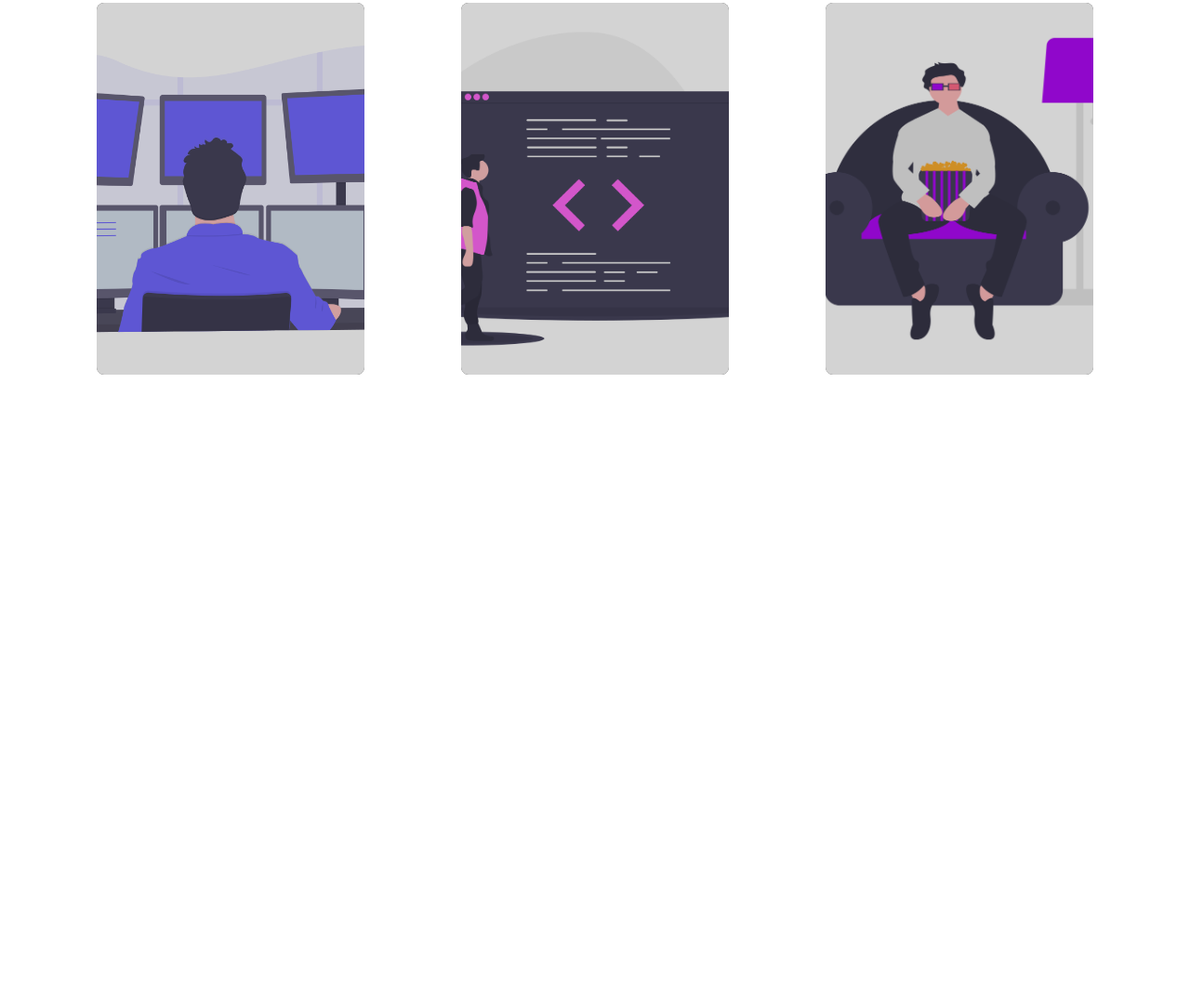
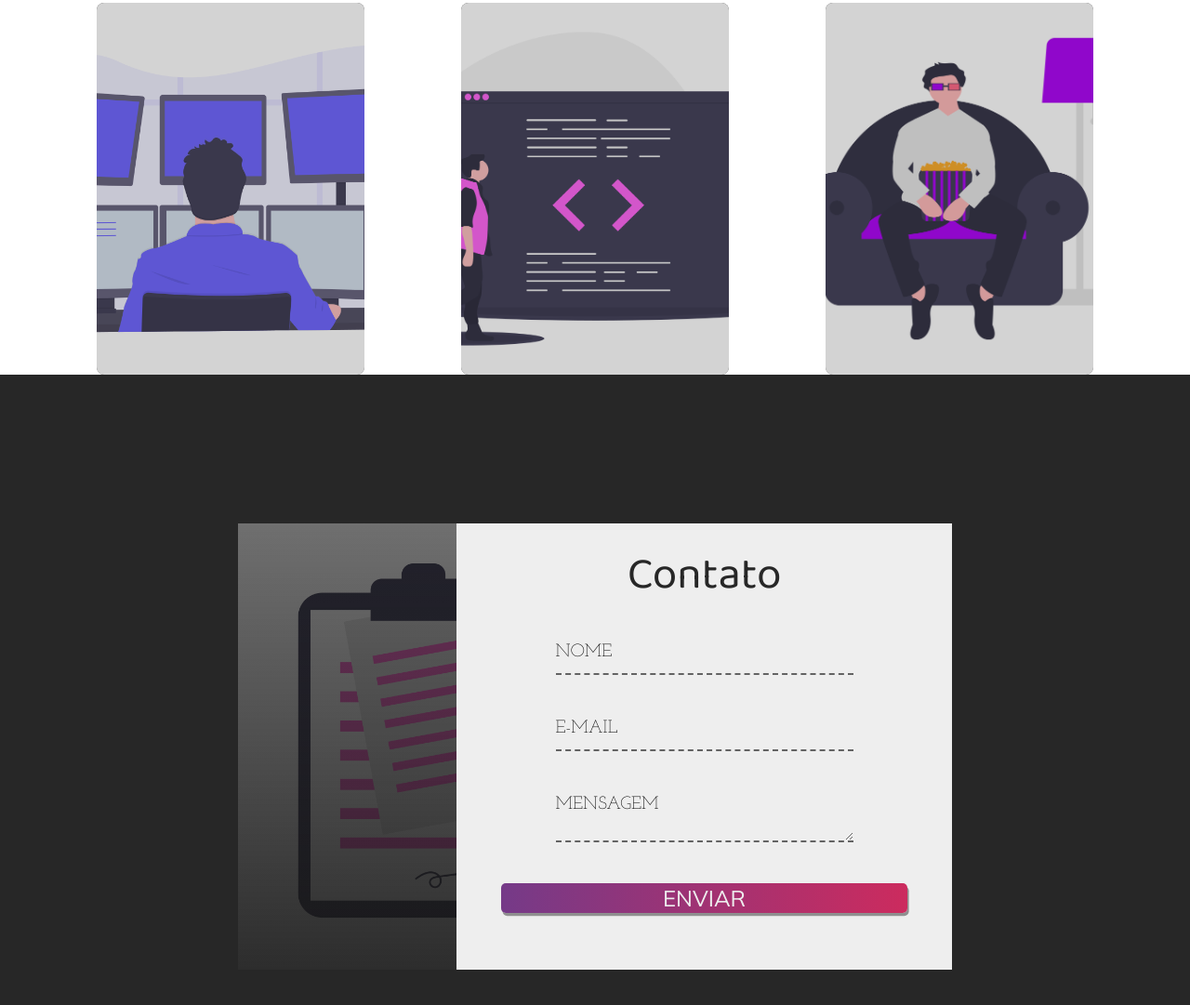
Before and after one commit to devmarconifigueiredo/portfolio, a plain HTML site: page index.html in a window 1280 px wide. Shown: the part 1629-2710 px from the top of the page at 93% size. Before the commit the page ends 2036 px from the top, so only its background shows below. Drawn offline with Linux system fonts and the light colour scheme.

Commit message:
:package: Sessão Contato

```diff
--- a/css/style.css
+++ b/css/style.css
@@ -368,10 +368,8 @@ font-weight: 500;
     margin-bottom: 2rem;
 }
 
-.card-info button{
+.btn{
     color: #eee;
-    width: 8rem;
-    height: 2.5rem;
     background: -webkit-linear-gradient(to right, #753a88, #cc2b5e);
     background: linear-gradient(to right, #753a88, #cc2b5e);
     border: none;
@@ -382,9 +380,115 @@ font-weight: 500;
     box-shadow: 0.1rem 0.2rem  rgba(0,0,0, .4);
 }
 
+.card-info button{
+    color: #eee;
+    width: 8rem;
+    height: 2.5rem;
+
+}
+
 .card:hover .card-info{
     bottom: 2rem;
     opacity: 1 ;
     visibility: visible;
 }
 /*FIM SESSAO CARDS*/
+
+
+/*SESSAO CONTATO*/
+
+.sessao-contato{
+    width: 100%;
+    height: 100vh;
+    background-color: #272727;
+    display: flex;
+    align-items: center;
+    justify-content: center;
+}
+
+.contato-wrapper{
+    width: 60%;
+    height: 30rem;
+    display: flex;
+    box-shadow: 0 2rem 5rem rgba();
+}
+
+.contato-left{
+    width: 35%;
+    background:linear-gradient(rgba(15,15,15,.6),rgba(22,22,22,.9)), url(../imagens/contato.png);
+    background-size: cover;
+}
+
+.contato-right{
+    width: 65%;
+    background-color: #eee;
+    padding: 1rem 3rem 3rem 3rem;
+}
+
+.sessao-contato h1{
+    width:100% ;
+    text-align: center;
+    font-family: var(--font-primary);
+    color: #272727;
+    font-size: 3rem;
+    font-weight: lighter;
+}
+
+.sessao-contato form{
+    width: 100%;
+    display: flex;
+    flex-direction: column;
+    align-items: center;
+
+}
+
+.input-group{
+    position: relative;
+}
+
+.field{
+    background: transparent;
+    border: none;
+    width: 20rem;
+    font-size: 1.5rem;
+    font-family: var(--font-secundary);
+    border-bottom: 2px dashed #636363;
+    height: 3rem;
+    outline: none;
+    margin: 1rem 0;
+}
+
+.input-group textarea{
+    padding-top: 1rem;
+    max-width:25rem ;
+    max-height: 3rem;
+}
+
+.field-label{
+    position: absolute;
+    left: 0;
+    top: 2rem;
+    font-size: 1.2rem;
+    font-family: var(--font-secundary);
+    text-transform: uppercase;
+    transition: all 0.3s;
+}
+
+.field:focus ~ label{
+    top: 0;
+    font-size: 1rem;
+
+}
+
+.field:focus{
+    border-bottom:1px solid ;
+}
+
+.btn-submit{
+    width: 100%;
+    height: 2rem;
+    font-size: 1.5rem;
+    text-transform: uppercase;
+    margin-top: 1.5rem;
+}
+/*FIM SESSAO CONTATO*/
--- a/index.html
+++ b/index.html
@@ -133,7 +133,7 @@
                 <h2>ToDo List</h2>
                 <h3>JAVASCRIPT</h3>
                 <p>Lorem ipsum dolor sit amet consectetur adipisicing elit. Error quas, doloremque sed unde ad dolores amet officia asperiores a repudiandae?</p>
-                <button>Saiba Mais</button>
+                <button class="btn">Saiba Mais</button>
             </div>
         </div>
         <div class="card">
@@ -144,7 +144,7 @@
                 <h2>Maratona</h2>
                 <h3>HTML, CSS</h3>
                 <p>Lorem ipsum dolor sit amet consectetur adipisicing elit. Explicabo ex alias libero maxime consequatur repudiandae minima inventore unde natus nisi.</p>
-                <button>Saiba Mais</button>
+                <button class="btn">Saiba Mais</button>
             </div>
         </div>
         <div class="card">
@@ -155,15 +155,30 @@
                 <h2>Casa Bela</h2>
                 <h3>HTML</h3>
                 <p>Lorem ipsum dolor sit amet, consectetur adipisicing elit. Labore nobis ab consectetur quisquam rem iure repellat molestias aperiam. Tempora, similique!</p>
-                <button>Saiba Mais</button>
+                <button class="btn">Saiba Mais</button>
             </div>
         </div>
     </div>
        </section>
+    <!--FIM / SECTION CARDS-->
 
+    <!-- SECTION CONTATOS-->
+       <section class="sessao-contato">
+           <div class="contato-wrapper">
 
-
-       <!--FIM / SECTION CARDS-->
+               <div class="contato-left"></div>
+               <div class="contato-right">
+                <h1>Contato</h1>
+                <form>
+                    <div class="input-group"><input type="text" class="field" id="nome"><label for="nome"class="field-label">Nome</label></div>
+                    <div class="input-group"><input type="text" class="field" id="email"><label for="email"  class="field-label">E-mail</label></div>
+                    <div class="input-group"><textarea class="field" id="mensagem"></textarea><label for="mensagem" class="field-label">Mensagem</label></div>
+                    <button type="submit" class="btn btn-submit">Enviar</button>
+                </form>
+            </div>
+               </div>
+            </section>
+<!--fIM / SECTION CONTATOS-->
     </div>
 
 </body>
```
Also changed, not shown: imagens/contato.png (added).
